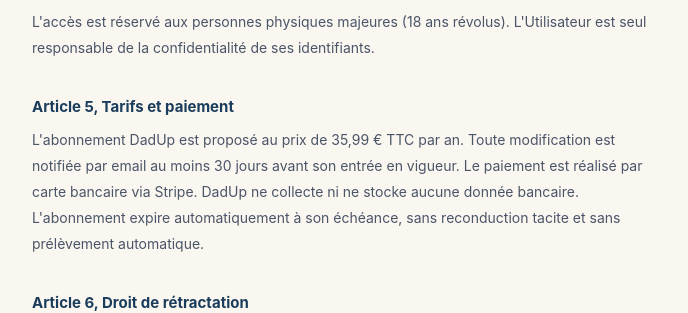
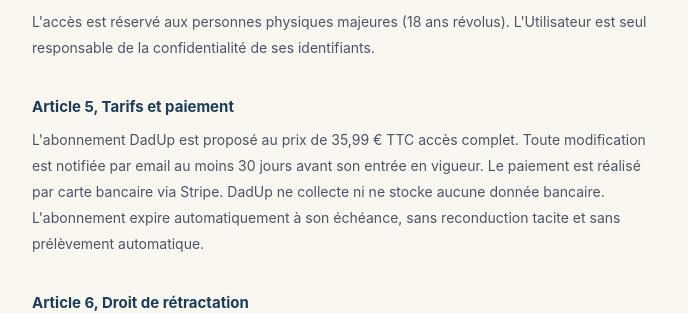
Before and after one commit to Julproject/dadup, a Next.js app: page /cgv in a window 1280 px wide. Shown: the part 800-1113 px from the top of the page, without its empty margins (292-980 px from the left). Built offline with nearby package versions, Linux system fonts and the light colour scheme.

Commit message:
Update page.tsx

```diff
--- a/app/cgv/page.tsx
+++ b/app/cgv/page.tsx
@@ -65,7 +65,7 @@ export default function CGVPage() {
         <p style={{ fontSize: '14px', lineHeight: 1.85, margin: '0 0 14px' }}>L&apos;accès est réservé aux personnes physiques majeures (18 ans révolus). L&apos;Utilisateur est seul responsable de la confidentialité de ses identifiants.</p>
 
         <h2 style={{ color: '#1A3D5C', fontSize: '15px', fontWeight: 700, margin: '36px 0 8px' }}>Article 5, Tarifs et paiement</h2>
-        <p style={{ fontSize: '14px', lineHeight: 1.85, margin: '0 0 14px' }}>L&apos;abonnement DadUp est proposé au prix de 35,99 € TTC par an. Toute modification est notifiée par email au moins 30 jours avant son entrée en vigueur. Le paiement est réalisé par carte bancaire via Stripe. DadUp ne collecte ni ne stocke aucune donnée bancaire. L&apos;abonnement expire automatiquement à son échéance, sans reconduction tacite et sans prélèvement automatique.</p>
+        <p style={{ fontSize: '14px', lineHeight: 1.85, margin: '0 0 14px' }}>L&apos;abonnement DadUp est proposé au prix de 35,99 € TTC accès complet. Toute modification est notifiée par email au moins 30 jours avant son entrée en vigueur. Le paiement est réalisé par carte bancaire via Stripe. DadUp ne collecte ni ne stocke aucune donnée bancaire. L&apos;abonnement expire automatiquement à son échéance, sans reconduction tacite et sans prélèvement automatique.</p>
 
         <h2 style={{ color: '#1A3D5C', fontSize: '15px', fontWeight: 700, margin: '36px 0 8px' }}>Article 6, Droit de rétractation</h2>
         <p style={{ fontSize: '14px', lineHeight: 1.85, margin: '0 0 14px' }}>Conformément aux articles L.221-18 et suivants du Code de la consommation, l&apos;Utilisateur dispose d&apos;un droit de rétractation de 14 jours calendaires à compter de la date de souscription, sans condition, même si le Service a commencé à être utilisé. Pour l&apos;exercer : email à hello@dadup.fr avec nom, prénom, email de connexion, date de souscription. Remboursement sous 14 jours.</p>
```
